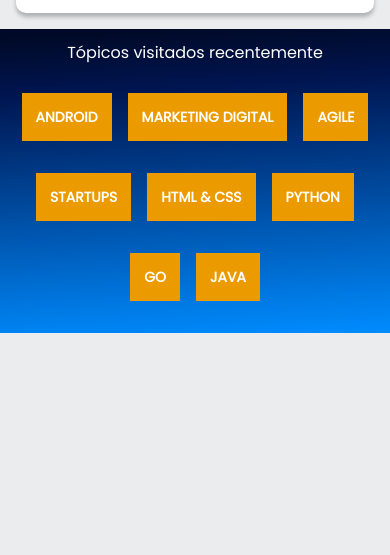
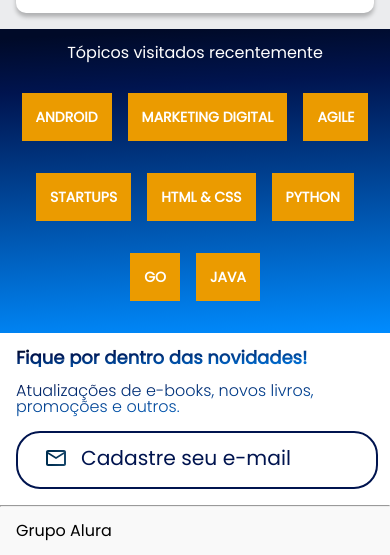
Before and after one commit to lucas-the-st8ic/Projeto-Alura-Books, a plain HTML site: page index.html in a window 390 px wide. Shown: the part 1482-2037 px from the top of the page. Before the commit the page ends 1815 px from the top, so only its background shows below. Drawn offline with nearby package versions, Linux system fonts and the light colour scheme; files that its build step writes are made by us from their sources.

Commit message:
mobile finalizado

```diff
--- a/index.html
+++ b/index.html
@@ -188,6 +188,20 @@
                 </a></li>
         </ul>
     </section>
+
+    <section class="contato">
+        <h2 class="contato__titulo">Fique por dentro das novidades!</h2>
+        <p class="contato__texto">Atualizações de e-books, novos livros, promoções e outros.
+        </p>
+        <input type="email" class="cadastro__e-mail" name="cadastro-e-mail" id="cadastroDeEmail" placeholder="Cadastre seu e-mail">
+    </section>
+
+    <hr/>
+
+    <footer class="rodape">
+        <h2 class="rodape__titulo">Grupo Alura</h2>
+    </footer>
+
     <script src="https://cdn.jsdelivr.net/npm/swiper@11/swiper-bundle.min.js">
     </script>
     <script>
--- /dev/null
+++ b/styles/contato.css
@@ -0,0 +1,49 @@
+.contato {
+    background-color: var(--branco);
+    padding: 1em;
+}
+
+.contato__titulo {
+    font-family: 'poppins-regular';
+    font-size: 1.125em;
+    font-weight: 800;
+
+    background: linear-gradient(177deg,#000a28 3%, #00144f 20%, #008cff 100%);
+    -webkit-background-clip: text;
+    -webkit-text-fill-color: transparent;
+    background-clip: text;
+}
+
+.contato__texto {
+    font-family: 'poppins-light';
+    font-size: 1em;
+    font-weight: 300;
+    padding: 1em 0em;
+
+    background: linear-gradient(177deg,#000a28 3%, #00144f 20%, #008cff 100%);
+    -webkit-background-clip: text;
+    -webkit-text-fill-color: transparent;
+    background-clip: text;
+}
+
+.cadastro__e-mail{
+    font-size: 1.125em;
+    height: 1em;
+    width: 90%;
+    border: 2px solid;
+    border-radius: 24px;
+    text-indent: 2.5em;
+    color: #001c71;
+    padding: 1em;
+    border-color: #00144f;
+}
+
+.cadastro__e-mail::placeholder {
+    font-family: var(--fonte-principal);
+    font-size: 1.125em;
+    font-weight: 400;
+    color: #00144f;
+    background: url(../images/Email.svg);
+    background-repeat: no-repeat;
+    background-position: 0.5em;
+}
--- /dev/null
+++ b/styles/rodape.css
@@ -0,0 +1,15 @@
+
+hr {
+    margin: 0;
+}
+
+.rodape {
+    background-color: #f9f9f9;
+    padding: 1em;
+}
+
+.rodape__titulo {
+    font-family: 'poppins-regular';
+    font-size: 1em;
+    font-weight: 400;
+}
--- a/styles/style.css
+++ b/styles/style.css
@@ -7,6 +7,10 @@
 @import url(../styles/carrossel.css);
 
 @import url(../styles/topicos.css);
+
+@import url(../styles/contato.css);
+
+@import url(../styles/rodape.css);
 
 @font-face {
     font-family: 'poppins-light';
```
